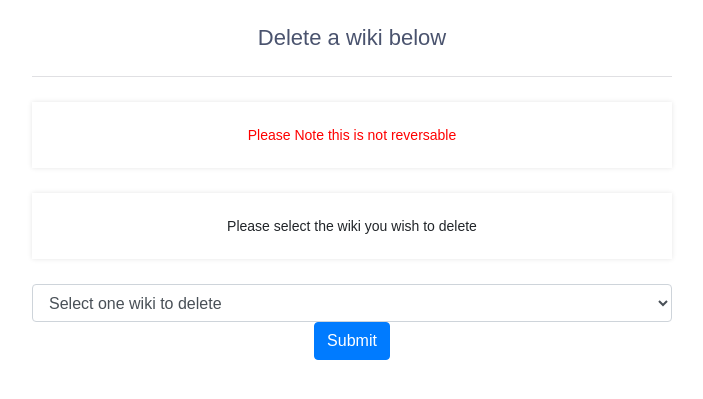
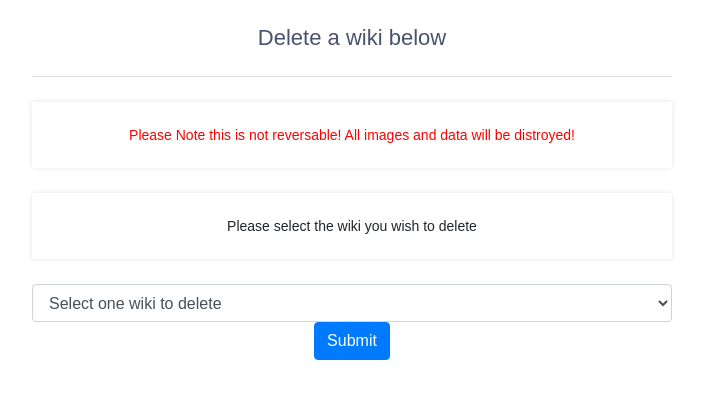
Before and after one commit to dafogary/wikiStax, a PHP site: page /removewiki.php in a window 1280 px wide. Shown: the part 60-459 px from the top of the page, without its empty margins (288-991 px from the left). Run offline with PHP 8.4, Linux system fonts and the light colour scheme; the visitor is signed in with stand-in values (Sample User, id 1); data that the repository does not hold is empty.

Commit message:
Update removewiki.php

```diff
--- a/removewiki.php
+++ b/removewiki.php
@@ -97,6 +97,8 @@ if($_SERVER["REQUEST_METHOD"] == "POST"){
 			// Close statement
 			mysqli_close($link);
 		}
+		// Remove wiki from the Global LocalSettings.php file
+
 	}
 
 }
@@ -111,7 +113,7 @@ if($_SERVER["REQUEST_METHOD"] == "POST"){
 <body>
 	<div class="content">
 		<h2>Delete a wiki below</h2>
-		<p style="color: red">Please Note this is not reversable</p>
+		<p style="color: red">Please Note this is not reversable! All images and data will be distroyed!</p>
 		<p>Please select the wiki you wish to delete</p>
 		<form action="<?php echo htmlspecialchars($_SERVER["PHP_SELF"]); ?>" method="post">
 			<select name="selected_id" id="selected_id" class="form-control">
```
